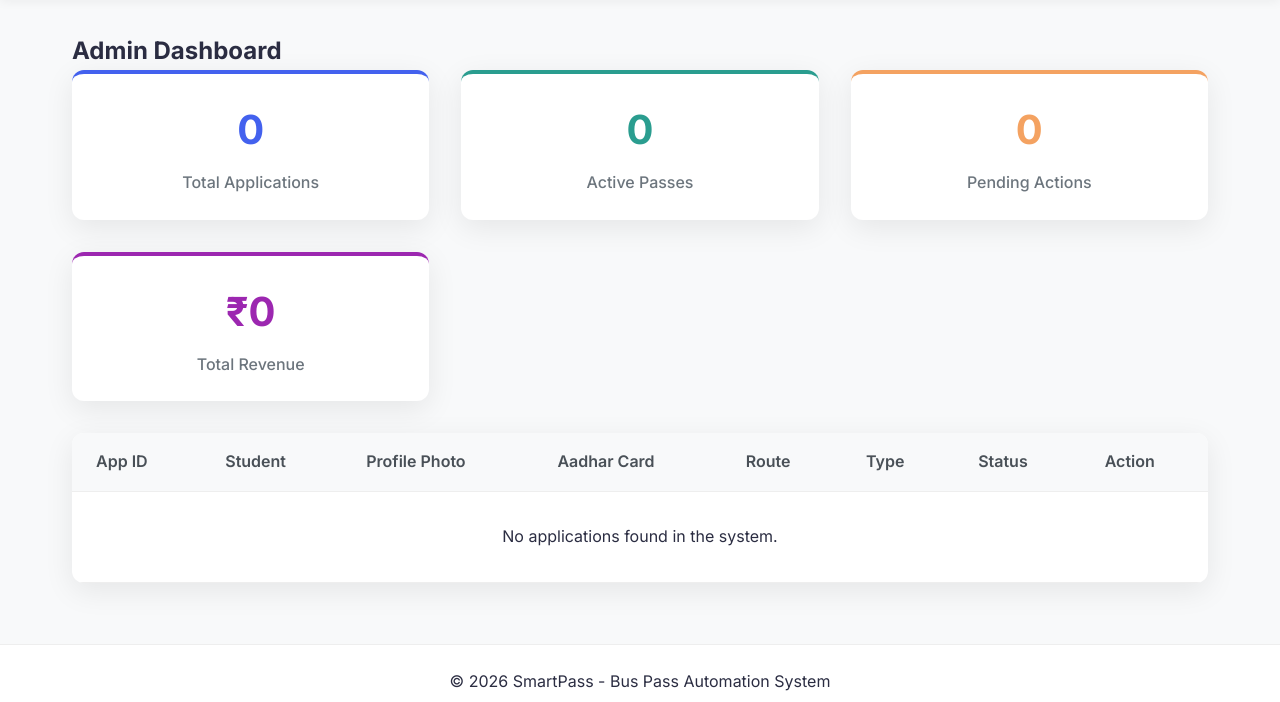
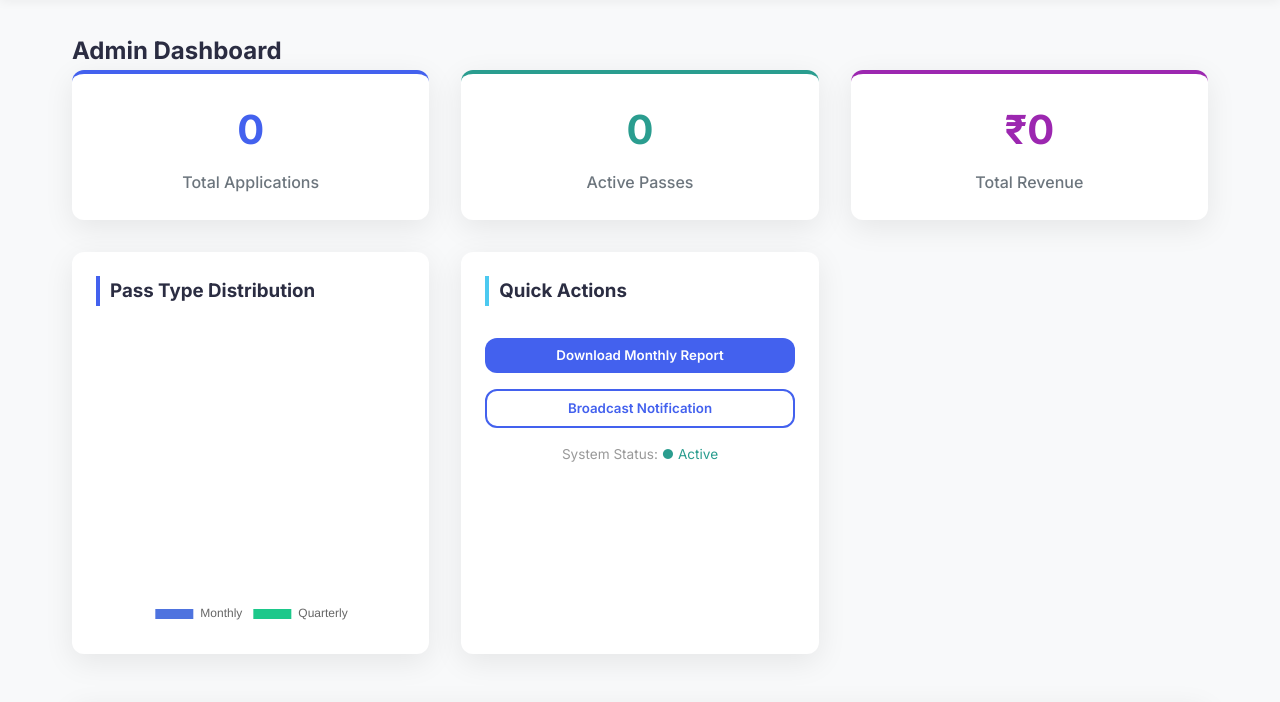
Before and after one commit to adityaavadan/smart_bus_pass, a Flask app: page /admin/dashboard in a window 1280 px wide. Shown: the part 81-783 px from the top of the page. Run offline with Flask 3, Linux system fonts and the light colour scheme; the visitor is signed in with stand-in values (Sample User, id 1); data that the repository does not hold is empty.

Commit message:
Update admin_dashboard.html

```diff
--- a/templates/admin_dashboard.html
+++ b/templates/admin_dashboard.html
@@ -1,12 +1,13 @@
 {% extends 'base.html' %}
 
-{% block title %}Admin Dashboard - SmartPass{% endblock %}
+{% block title %}Admin Analytics - SmartPass{% endblock %}
 
 {% block content %}
 <div class="dashboard-header">
     <h2>Admin Dashboard</h2>
 </div>
 
+<!-- Stats Row -->
 <div class="grid" style="margin-bottom: 2rem;">
     <div class="card" style="margin: 0; padding: 1.5rem; text-align: center; border-top: 4px solid var(--primary-color);">
         <h3 style="font-size: 2.5rem; margin-bottom: 0.5rem; color: var(--primary-color);">{{ stats.total_passes }}</h3>
@@ -16,16 +17,31 @@
         <h3 style="font-size: 2.5rem; margin-bottom: 0.5rem; color: var(--success);">{{ stats.active_passes }}</h3>
         <p style="color: #6c757d; font-weight: 500;">Active Passes</p>
     </div>
-    <div class="card" style="margin: 0; padding: 1.5rem; text-align: center; border-top: 4px solid var(--warning);">
-        <h3 style="font-size: 2.5rem; margin-bottom: 0.5rem; color: var(--warning);">{{ stats.pending_count }}</h3>
-        <p style="color: #6c757d; font-weight: 500;">Pending Actions</p>
-    </div>
     <div class="card" style="margin: 0; padding: 1.5rem; text-align: center; border-top: 4px solid #9c27b0;">
         <h3 style="font-size: 2.5rem; margin-bottom: 0.5rem; color: #9c27b0;">₹{{ stats.total_revenue }}</h3>
         <p style="color: #6c757d; font-weight: 500;">Total Revenue</p>
     </div>
 </div>
 
+<!-- NEW: Charts Section -->
+<div class="grid" style="margin-bottom: 3rem;">
+    <div class="card" style="margin: 0; padding: 1.5rem;">
+        <h3 style="margin-bottom: 1.5rem; border-left: 4px solid var(--primary-color); padding-left: 10px;">Pass Type Distribution</h3>
+        <div style="max-width: 300px; margin: 0 auto;">
+            <canvas id="passTypeChart"></canvas>
+        </div>
+    </div>
+    <div class="card" style="margin: 0; padding: 1.5rem;">
+        <h3 style="margin-bottom: 1.5rem; border-left: 4px solid var(--secondary-color); padding-left: 10px;">Quick Actions</h3>
+        <div style="display: flex; flex-direction: column; gap: 1rem; margin-top: 2rem;">
+            <button class="btn btn-primary" onclick="window.print()">Download Monthly Report</button>
+            <button class="btn btn-outline">Broadcast Notification</button>
+            <p style="color: #999; font-size: 0.85rem; text-align: center;">System Status: <span style="color: var(--success);">● Active</span></p>
+        </div>
+    </div>
+</div>
+
+<!-- Applications Table -->
 <div class="table-responsive">
     <table>
         <thead>
@@ -33,7 +49,6 @@
                 <th>App ID</th>
                 <th>Student</th>
                 <th>{{ t.profile_photo }}</th>
-                <th>{{ t.aadhar_photo }}</th>
                 <th>Route</th>
                 <th>Type</th>
                 <th>{{ t.status }}</th>
@@ -52,46 +67,51 @@
                         <span style="font-size: 0.8rem; color: #999;">No Photo</span>
                     {% endif %}
                 </td>
-                <td>
-                    {% if app.aadhar_pic_data %}
-                        <a href="{{ url_for('get_image', app_id=app.id, type='aadhar') }}" target="_blank">
-                           <img src="{{ url_for('get_image', app_id=app.id, type='aadhar') }}" style="width: 40px; height: 40px; border-radius: 4px; object-fit: cover;" alt="Aadhar">
-                        </a>
-                    {% else %}
-                        <span style="font-size: 0.8rem; color: #999;">No Aadhar</span>
-                    {% endif %}
-                </td>
                 <td>{{ app.source }} &rarr; {{ app.destination }}</td>
                 <td>{{ app.pass_type }}</td>
                 <td>
-                    {% if app.status == 'Pending Payment' %}
-                        <span class="badge" style="background-color: #cce5ff; color: #004085;">{{ t.pay_now }}</span>
-                    {% elif app.status == 'Expired' %}
-                        <span class="badge" style="background-color: #6c757d; color: #ffffff;">{{ t.expiry }}</span>
-                    {% else %}
                     <span class="badge badge-{{ app.status.lower().replace(' ', '-') }}">
                         {% if app.status == 'Pending' %}{{ t.pending }}
                         {% elif app.status == 'Approved' %}{{ t.approve }}
                         {% elif app.status == 'Rejected' %}{{ t.reject }}
                         {% else %}{{ app.status }}{% endif %}
                     </span>
-                    {% endif %}
                 </td>
                 <td>
                     {% if app.status == 'Pending' %}
-                        <a href="{{ url_for('approve_pass', app_id=app.id) }}" class="btn btn-success" style="padding: 0.3rem 0.6rem; font-size: 0.85rem; margin-right: 0.5rem;">{{ t.approve }}</a>
+                        <a href="{{ url_for('approve_pass', app_id=app.id) }}" class="btn btn-success" style="padding: 0.3rem 0.6rem; font-size: 0.85rem;">{{ t.approve }}</a>
                         <a href="{{ url_for('reject_pass', app_id=app.id) }}" class="btn btn-danger" style="padding: 0.3rem 0.6rem; font-size: 0.85rem;">{{ t.reject }}</a>
                     {% else %}
                         <em>Processed</em>
                     {% endif %}
                 </td>
             </tr>
-            {% else %}
-            <tr>
-                <td colspan="8" style="text-align: center; padding: 2rem;">No applications found in the system.</td>
-            </tr>
             {% endfor %}
         </tbody>
     </table>
 </div>
+
+<!-- Chart Script -->
+<script src="https://cdn.jsdelivr.net/npm/chart.js"></script>
+<script>
+    const ctx = document.getElementById('passTypeChart').getContext('2d');
+    new Chart(ctx, {
+        type: 'doughnut',
+        data: {
+            labels: ['Monthly', 'Quarterly'],
+            datasets: [{
+                data: [{{ stats.monthly_count }}, {{ stats.quarterly_count }}],
+                backgroundColor: ['#4e73df', '#1cc88a'],
+                hoverBackgroundColor: ['#2e59d9', '#17a673'],
+                hoverBorderColor: "rgba(234, 236, 244, 1)",
+            }],
+        },
+        options: {
+            maintainAspectRatio: false,
+            plugins: {
+                legend: { position: 'bottom' }
+            }
+        }
+    });
+</script>
 {% endblock %}
```
Lines whose indentation alone changed are shown as unchanged.
